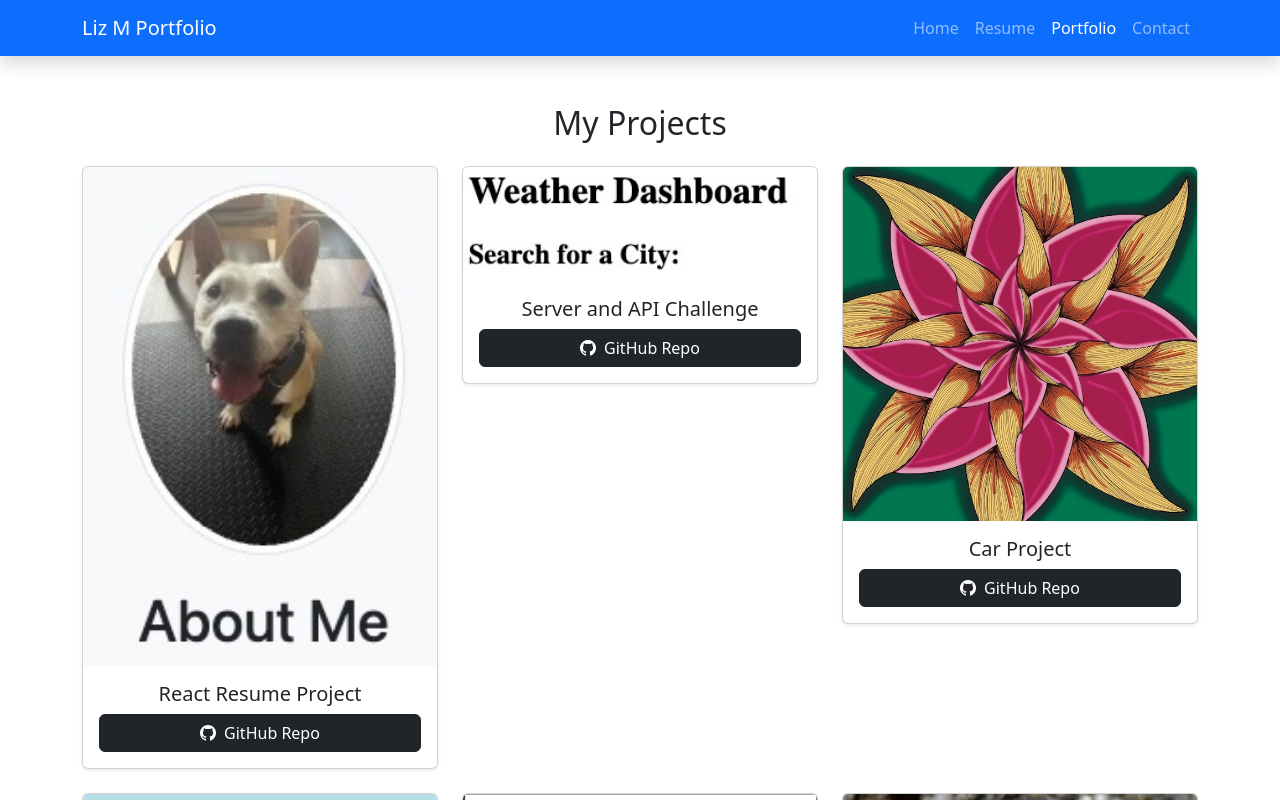
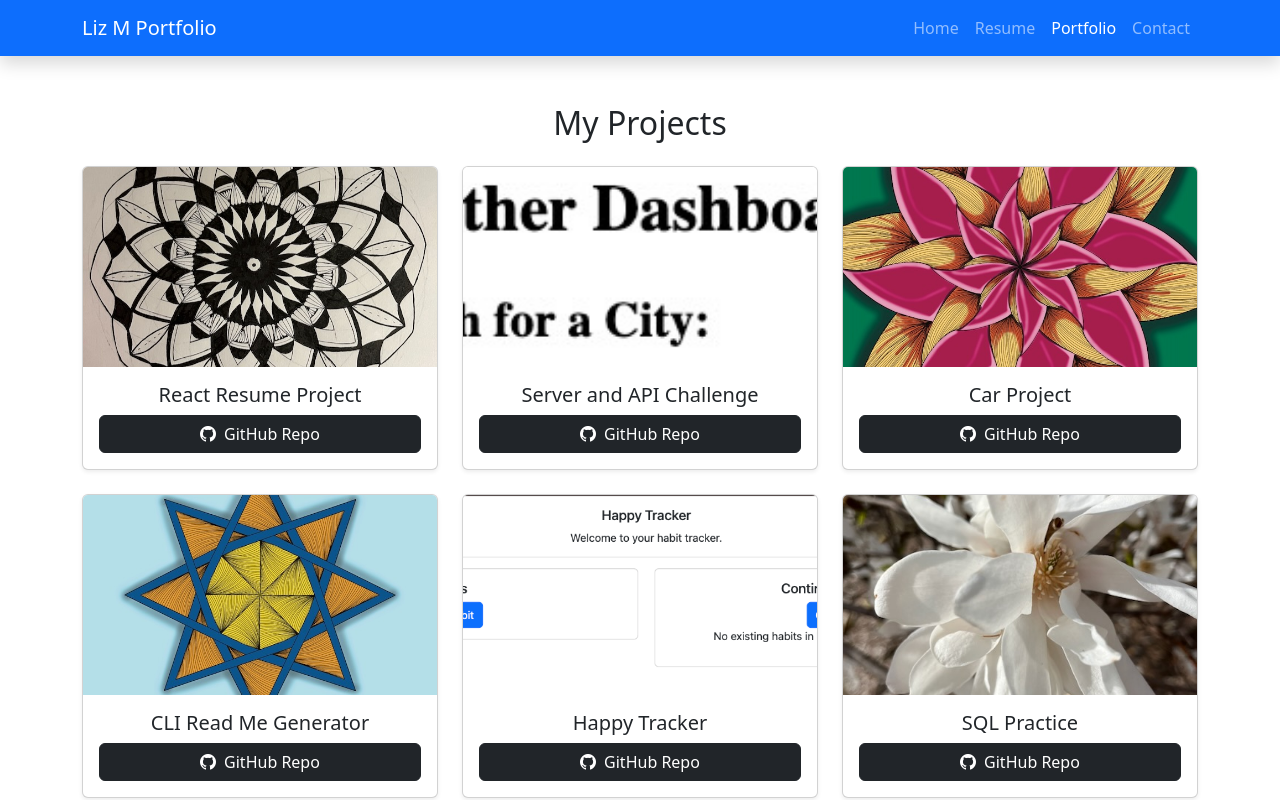
Before and after one commit to Liz-Melcher/ReactResume, a React (Vite) app in the folder ReactResume/: page /portfolio in a window 1280 px wide. Shown: the top 800 px of the page. Built offline with nearby package versions, Linux system fonts and the light colour scheme.

Commit message:
updated portfolio pic size

```diff
--- a/ReactResume/src/pages/Portfolio.jsx
+++ b/ReactResume/src/pages/Portfolio.jsx
@@ -3,7 +3,7 @@
 
 import React from 'react';
 import "bootstrap-icons/font/bootstrap-icons.css";
-import img1 from "../assets/images/resumepic.jpeg";
+import img1 from "../assets/images/IMG_0138.jpeg";
 import img2 from "../assets/images/weather.jpeg";
 import img3 from "../assets/images/IMG_0566.jpeg";
 import img4 from "../assets/images/IMG_0712.jpeg";
@@ -68,7 +68,12 @@ export default function Portfolio() {
           <div key={index} className="col-md-4 mb-4">
             <div className="card shadow-sm">
               <a href={project.deployedLink} target="_blank" rel="noopener noreferrer">
-                <img src={project.image} className="card-img-top" alt={project.title} />
+                <img
+                  src={project.image}
+                  className="card-img-top"
+                  alt={project.title}
+                  style={{ height: "200px", objectFit: "cover" }} // 🔥 Fixes image sizes
+                />
               </a>
               <div className="card-body text-center">
                 <h5 className="card-title">{project.title}</h5>
```
